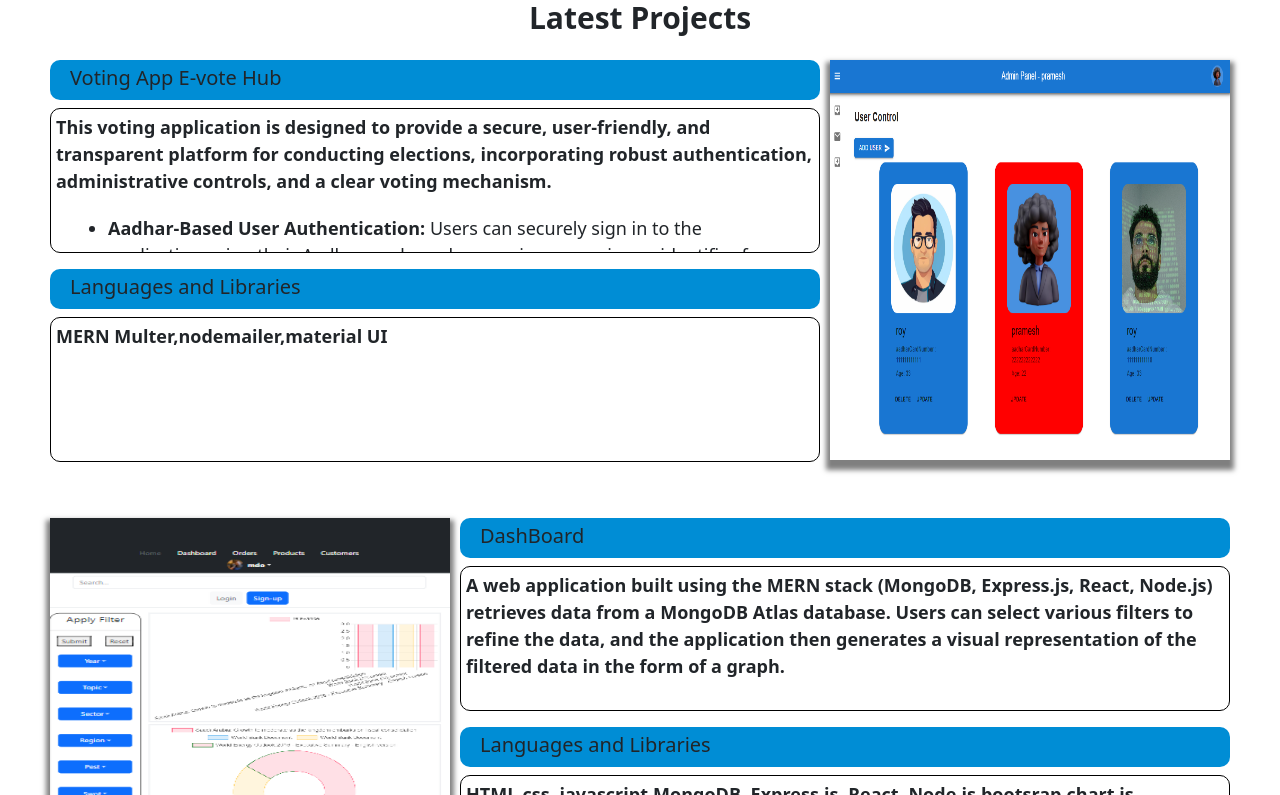
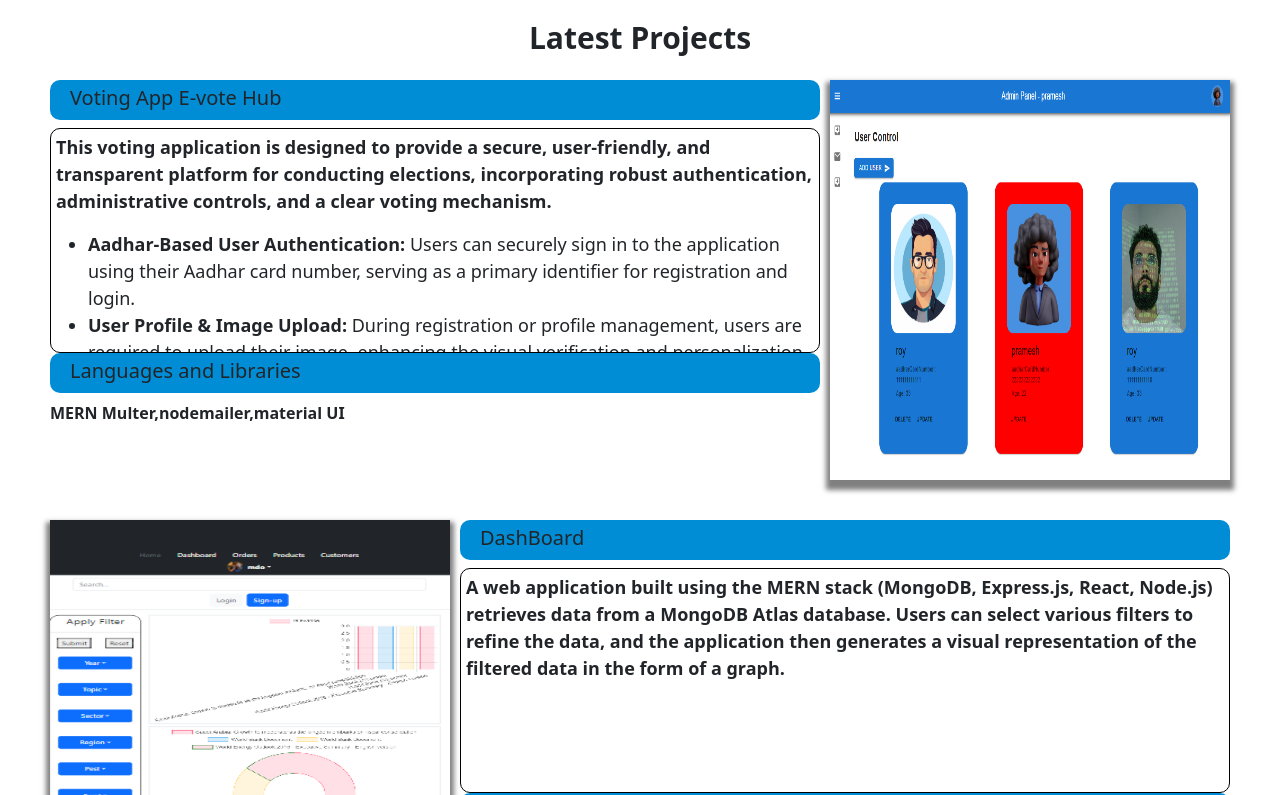
Before and after one commit to pramesh-gawas/portfolio, a React (Vite) app: page / in a window 1280 px wide. Shown: the part 545-1340 px from the top of the page. Built offline with nearby package versions, Linux system fonts and the light colour scheme.

Commit message:
navbar updated

```diff
--- a/src/components/Footer.jsx
+++ b/src/components/Footer.jsx
@@ -1,5 +1,3 @@
-import React from "react";
-
 export const Footer = () => {
   return (
     <div class="container">
--- a/src/components/Header.jsx
+++ b/src/components/Header.jsx
@@ -32,9 +32,38 @@ export const Header = () => {
 };
 
 const Nav = styled.div`
-  ul {
+  .nav {
+    position: fixed;
+    width: 100%;
+    top: 27px;
+    left: 0;
+    transform: translateY(-50%);
+    z-index: 1000;
+
+    background-color: #008dd5;
+    font-weight: 600;
+    color: white;
+    padding: 10px 0;
+    margin: 0;
+
+    display: flex;
+    justify-content: center;
     align-items: center;
-    justify-content: center;
-    margin: 20px;
+    list-style: none;
+  }
+
+  .nav-item {
+    padding: 0 15px;
+  }
+
+  .nav-link {
+    color: white;
+    text-decoration: none;
+    padding: 5px 0;
+    display: block;
+  }
+
+  .nav-link:hover {
+    color: #f0f0f0;
   }
 `;
--- a/src/components/Home.jsx
+++ b/src/components/Home.jsx
@@ -33,7 +33,7 @@ const Main = styled.div`
   border-radius: 20px;
   border-color: black;
   padding: 10px;
-  margin: 0px 30px;
+  margin: 50px 30px;
   height: 460px;
 
   @media screen and (max-width: 768px) {
--- a/src/components/LatestProjects.jsx
+++ b/src/components/LatestProjects.jsx
@@ -6,13 +6,15 @@ export const LatestProjects = () => {
       <LProjects>
         <Content>
           <h3>Voting App E-vote Hub</h3>
+          <div>
             <p>
               <b>
                 This voting application is designed to provide a secure,
-              user-friendly, and transparent platform for conducting elections,
-              incorporating robust authentication, administrative controls, and
-              a clear voting mechanism.
+                user-friendly, and transparent platform for conducting
+                elections, incorporating robust authentication, administrative
+                controls, and a clear voting mechanism.
               </b>
+            </p>
             <ul>
               <li>
                 <strong>Aadhar-Based User Authentication:</strong> Users can
@@ -68,7 +70,7 @@ export const LatestProjects = () => {
                 </ul>
               </li>
             </ul>
-          </p>
+          </div>
 
           <h3>Languages and Libraries</h3>
           <p>
@@ -93,16 +95,18 @@ export const LatestProjects = () => {
         </Project>
         <Content>
           <h3>DashBoard</h3>
+          <div>
+            {" "}
             <p>
               <b>
-              {" "}
-              A web application built using the MERN stack (MongoDB, Express.js,
-              React, Node.js) retrieves data from a MongoDB Atlas database.
-              Users can select various filters to refine the data, and the
-              application then generates a visual representation of the filtered
-              data in the form of a graph.
+                A web application built using the MERN stack (MongoDB,
+                Express.js, React, Node.js) retrieves data from a MongoDB Atlas
+                database. Users can select various filters to refine the data,
+                and the application then generates a visual representation of
+                the filtered data in the form of a graph.
               </b>
             </p>
+          </div>
           <h3>Languages and Libraries</h3>
           <p>
             <b>
@@ -117,15 +121,18 @@ export const LatestProjects = () => {
       <LProjects>
         <Content>
           <h3>Furniture store</h3>
+          <div>
+            {" "}
             <p>
               <b>
-              This project showcases a furniture store website built with React
-              JS and Bootstrap. It leverages an API to dynamically populate
-              product information, allowing users to browse and explore a wide
-              range of furniture options. The responsive design ensures a
-              seamless shopping experience across different devices.
+                This project showcases a furniture store website built with
+                React JS and Bootstrap. It leverages an API to dynamically
+                populate product information, allowing users to browse and
+                explore a wide range of furniture options. The responsive design
+                ensures a seamless shopping experience across different devices.
               </b>
             </p>
+          </div>
           <h3>Languages and Libraries</h3>
           <p>
             <b>HTML,css, javascript,React,bootsrap,api</b>
@@ -150,15 +157,18 @@ export const LatestProjects = () => {
         </Project>
         <Content>
           <h3>Task Manager</h3>
+          <div>
+            {" "}
             <p>
               <b>
-              This project demonstrates a to-do list application developed using
-              the MERN stack (MongoDB, Express.js, React, Node.js) and
+                This project demonstrates a to-do list application developed
+                using the MERN stack (MongoDB, Express.js, React, Node.js) and
                 Bootstrap. Users can create, edit, and delete tasks, as well as
                 mark them as completed. The application offers a user-friendly
                 interface with features like task prioritization and filtering.
               </b>
             </p>
+          </div>
           <h3>Languages and Libraries</h3>
           <p>
             <b>
@@ -172,16 +182,18 @@ export const LatestProjects = () => {
       <LProjects>
         <Content>
           <h3>Food Store</h3>
+          <div>
+            {" "}
             <p>
               <b>
-              {" "}
                 This project showcases a food app built using React and
                 styled-components. Users can search for food items across
-              breakfast, lunch, and dinner categories. The app offers a visually
-              appealing interface and provides a seamless user experience for
-              discovering and exploring food options.
+                breakfast, lunch, and dinner categories. The app offers a
+                visually appealing interface and provides a seamless user
+                experience for discovering and exploring food options.
               </b>
             </p>
+          </div>
           <h3>Languages and Libraries</h3>
           <p>
             <b>html,css,javascript,React js,styled-components</b>
@@ -229,6 +241,16 @@ const Content = styled.div`
   flex-direction: column;
   width: 100%;
 
+  div {
+    border-radius: 10px;
+    height: 225px;
+    overflow: auto;
+    border: 1px solid black;
+    padding: 5px;
+    font-size: 18px;
+    font-weight: 400;
+  }
+
   h3 {
     font-size: 20px;
     height: 40px;
@@ -238,7 +260,7 @@ const Content = styled.div`
     background-color: #008dd5;
     border: none;
   }
-  p {
+  /* p {
     border-radius: 10px;
     height: 145px;
     overflow: auto;
@@ -246,5 +268,5 @@ const Content = styled.div`
     padding: 5px;
     font-size: 18px;
     font-weight: 400;
-  }
+  } */
 `;
```
Lines whose indentation alone changed are shown as unchanged.
